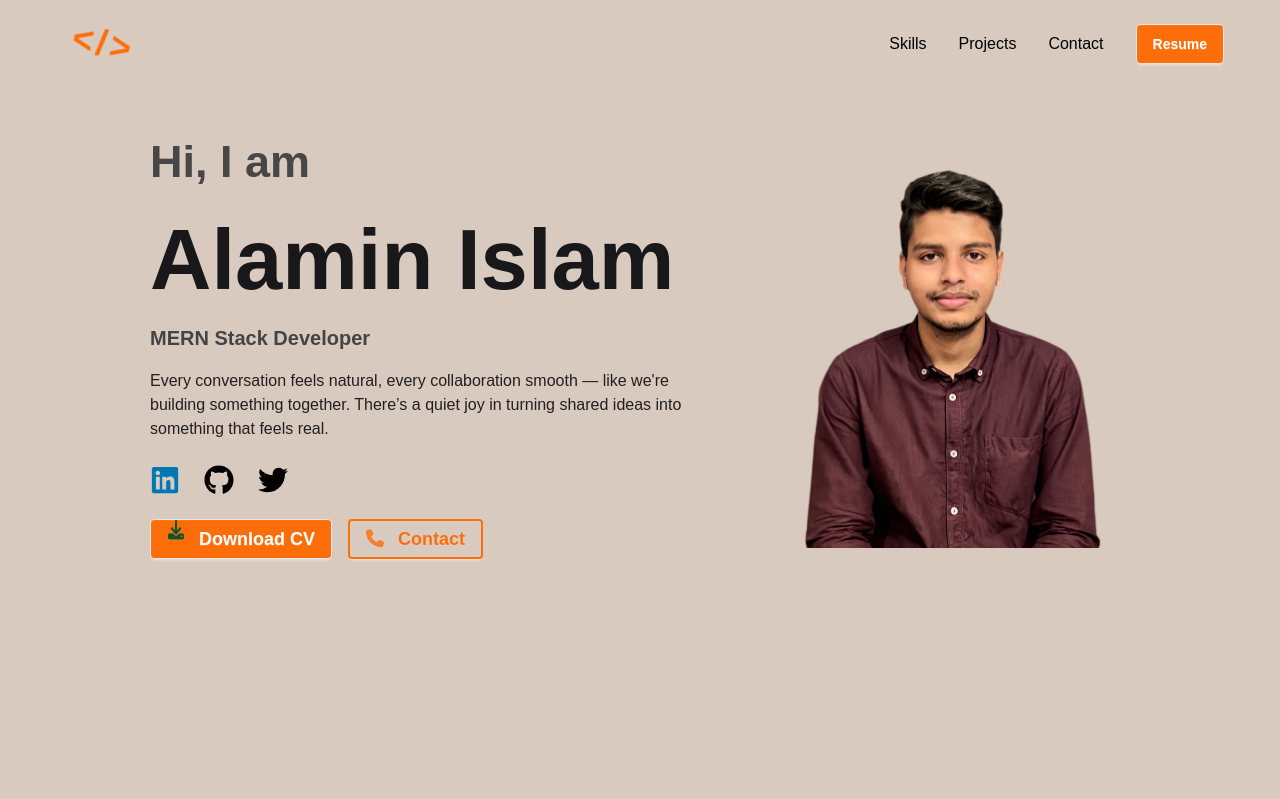
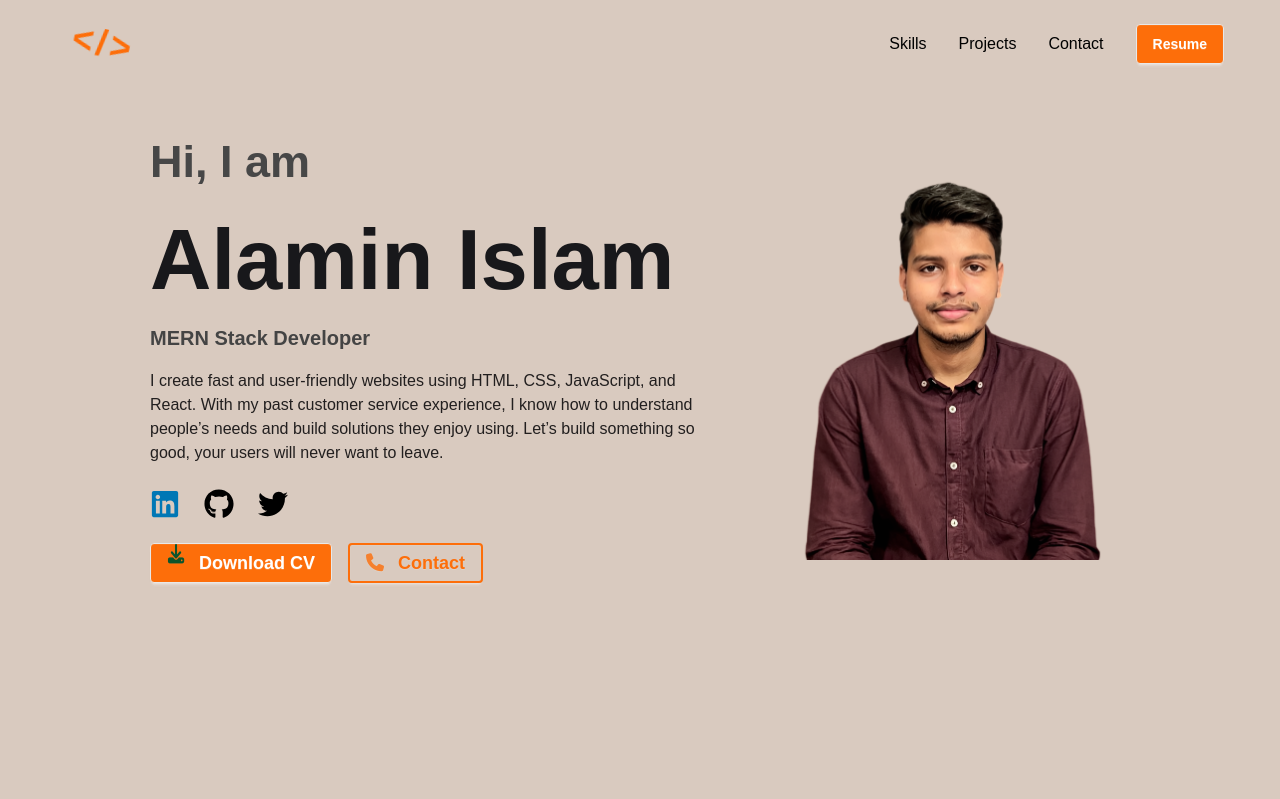
Before and after one commit to alaminislam3/my-portfolio, a React (Vite) app: page / in a window 1280 px wide. Shown: the top 799 px of the page. Built offline with nearby package versions, Linux system fonts and the light colour scheme.

Commit message:
change hero section bio

```diff
--- a/src/Component/HeroSection.jsx
+++ b/src/Component/HeroSection.jsx
@@ -18,9 +18,11 @@ const HeroSection = () => {
             MERN Stack Developer
           </p>
           <p className="text-[#221f1f] mt-4">
-            Every conversation feels natural, every collaboration smooth — like
-            we're building something together. There’s a quiet joy in turning
-            shared ideas into something that feels real.
+            I create fast and user-friendly websites using HTML, CSS,
+            JavaScript, and React. With my past customer service experience, I
+            know how to understand people’s needs and build solutions they enjoy
+            using. Let’s build something so good, your users will never want to
+            leave.
           </p>
 
           {/* Social Icons */}
```
